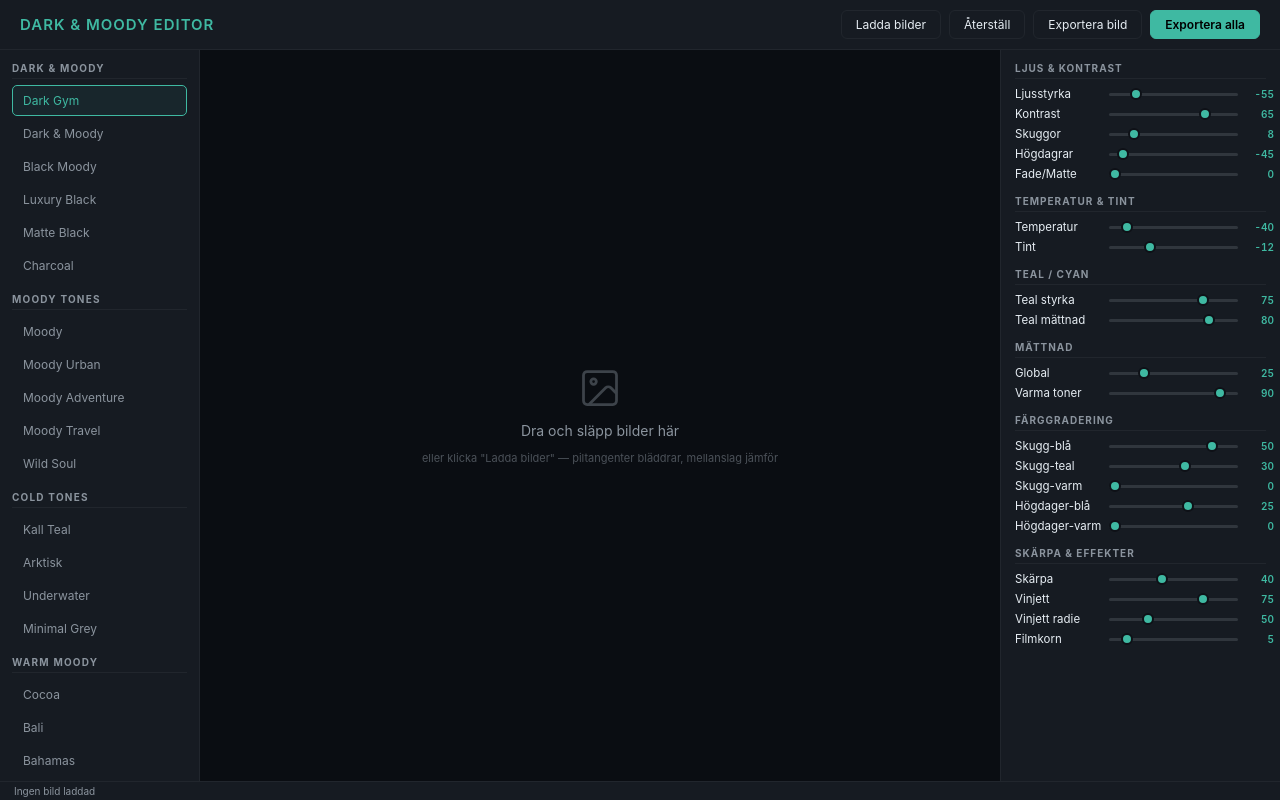
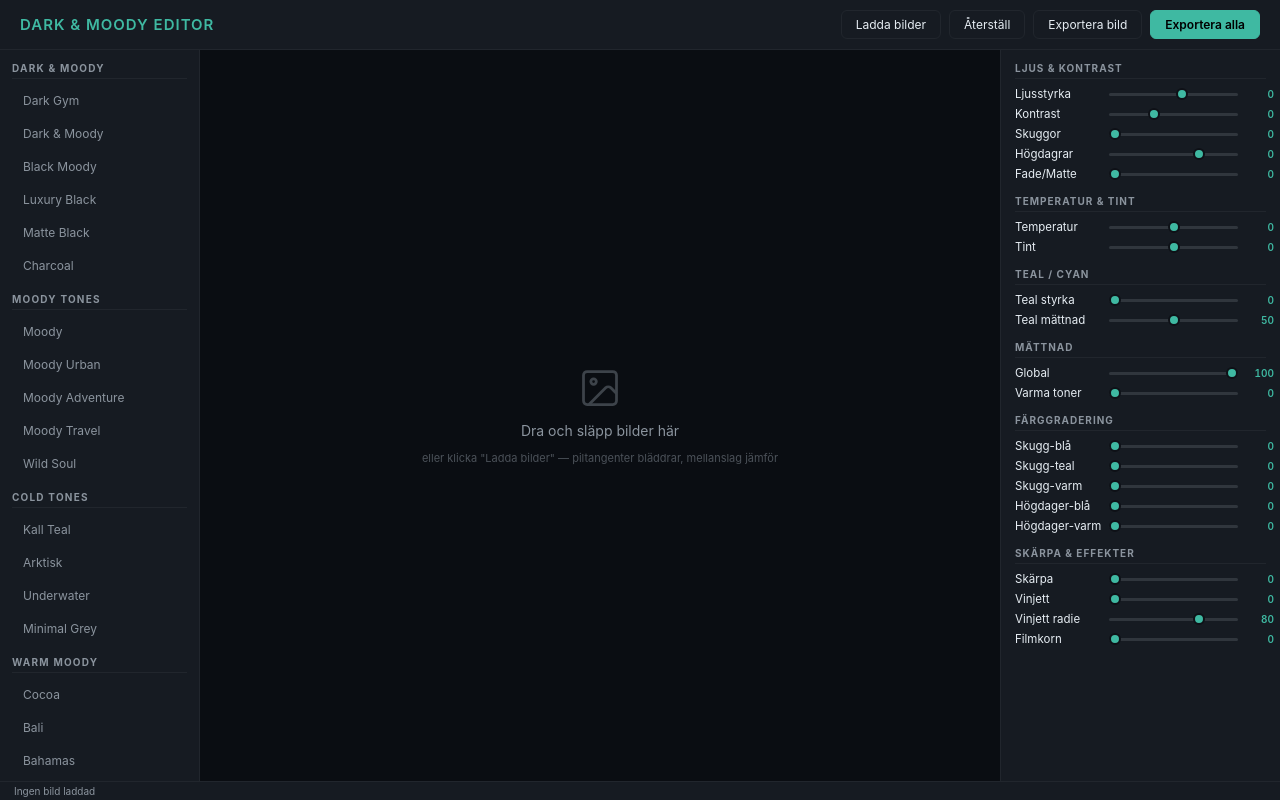
Before and after one commit to magnusrcandersson-ui/editor, a website: page src/editor.html in a window 1280 px wide. Drawn offline with Linux system fonts and the light colour scheme.

Commit message:
Start with neutral - no auto-filter on load

```diff
--- a/src/editor.html
+++ b/src/editor.html
@@ -343,7 +343,7 @@
   <!-- PRESET PANEL -->
   <div class="preset-panel">
     <div class="preset-category">Dark & Moody</div>
-    <button class="preset-item active" data-preset="darkGym">Dark Gym</button>
+    <button class="preset-item" data-preset="darkGym">Dark Gym</button>
     <button class="preset-item" data-preset="darkMoody">Dark & Moody</button>
     <button class="preset-item" data-preset="blackMoody">Black Moody</button>
     <button class="preset-item" data-preset="luxuryBlack">Luxury Black</button>
@@ -371,7 +371,7 @@
 
     <div class="preset-category">Övrigt</div>
     <button class="preset-item" data-preset="lifestyle">Lifestyle</button>
-    <button class="preset-item" data-preset="neutral">Neutral (av)</button>
+    <button class="preset-item active" data-preset="neutral">Neutral (av)</button>
   </div>
 
   <!-- PREVIEW -->
@@ -977,7 +977,7 @@ SLIDERS.forEach(id => {
 
 $('btnLoadImages').onclick = () => $('fileInput').click();
 $('fileInput').onchange = (e) => loadFiles(e.target.files);
-$('btnReset').onclick = () => applyPreset('darkGym');
+$('btnReset').onclick = () => applyPreset('neutral');
 $('btnExportCurrent').onclick = exportCurrent;
 $('btnExportAll').onclick = exportAll;
 
@@ -1010,7 +1010,7 @@ document.addEventListener('keydown', (e) => {
   }
 });
 
-applyPreset('darkGym');
+applyPreset('neutral');
 </script>
 </body>
 </html>
```
